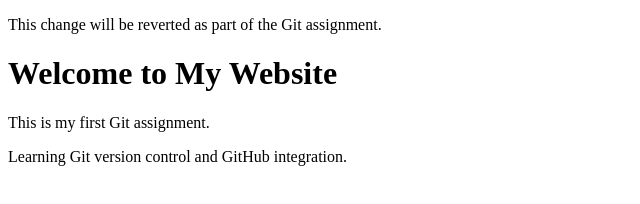
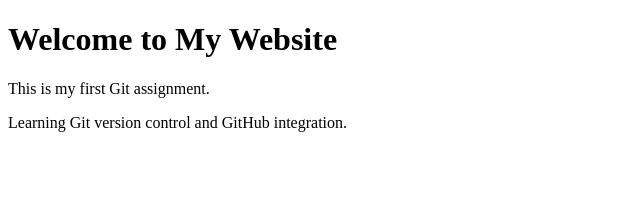
Before and after one commit to 2024eb01007-ctrl/Git_Assignment, a plain HTML site: page index.html in a window 1280 px wide. Shown: the whole page, without its empty margins (0-640 px from the left). Drawn offline with Linux system fonts and the light colour scheme.

Commit message:
Revert "Add temporary homepage change"
This reverts commit a33c4ecb0536866c20e5b77ef8670a48220311a4.

```diff
--- a/index.html
+++ b/index.html
@@ -3,7 +3,6 @@
 <head>
     <title>My First Git Project</title>
 </head>
-<p>This change will be reverted as part of the Git assignment.</p>
 <body>
     <h1>Welcome to My Website</h1>
     <p>This is my first Git assignment.</p>
```
